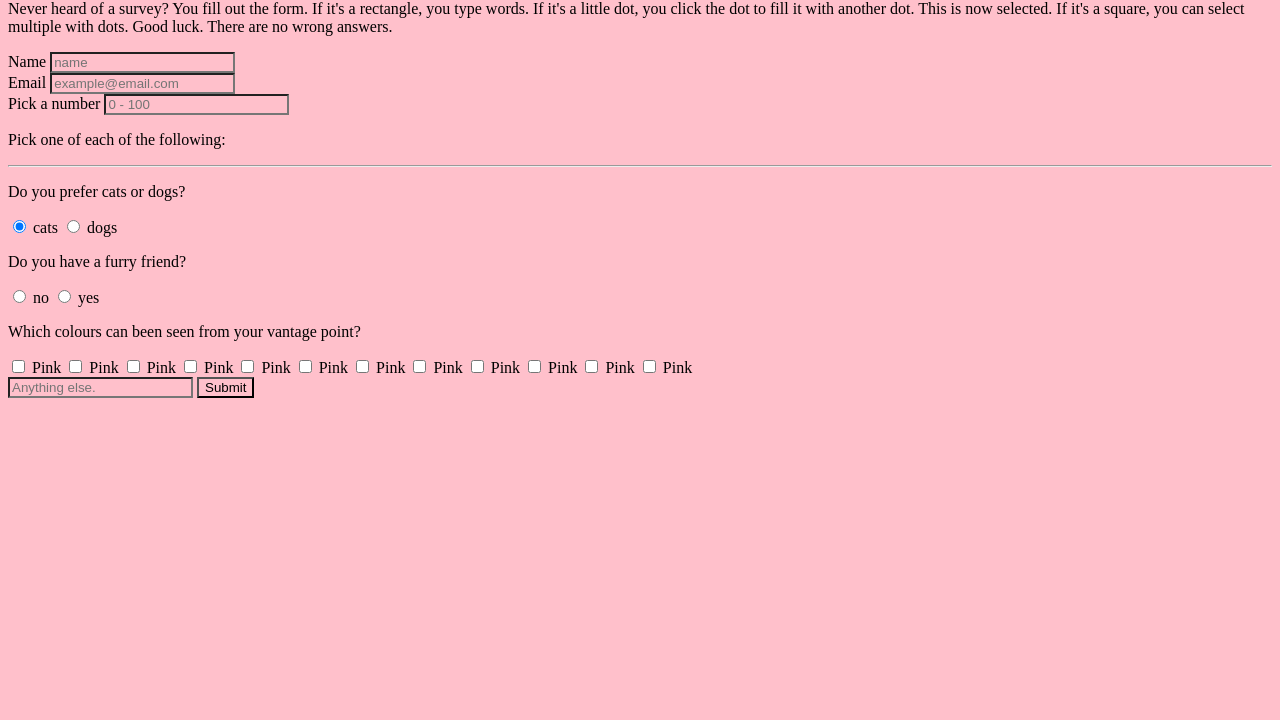
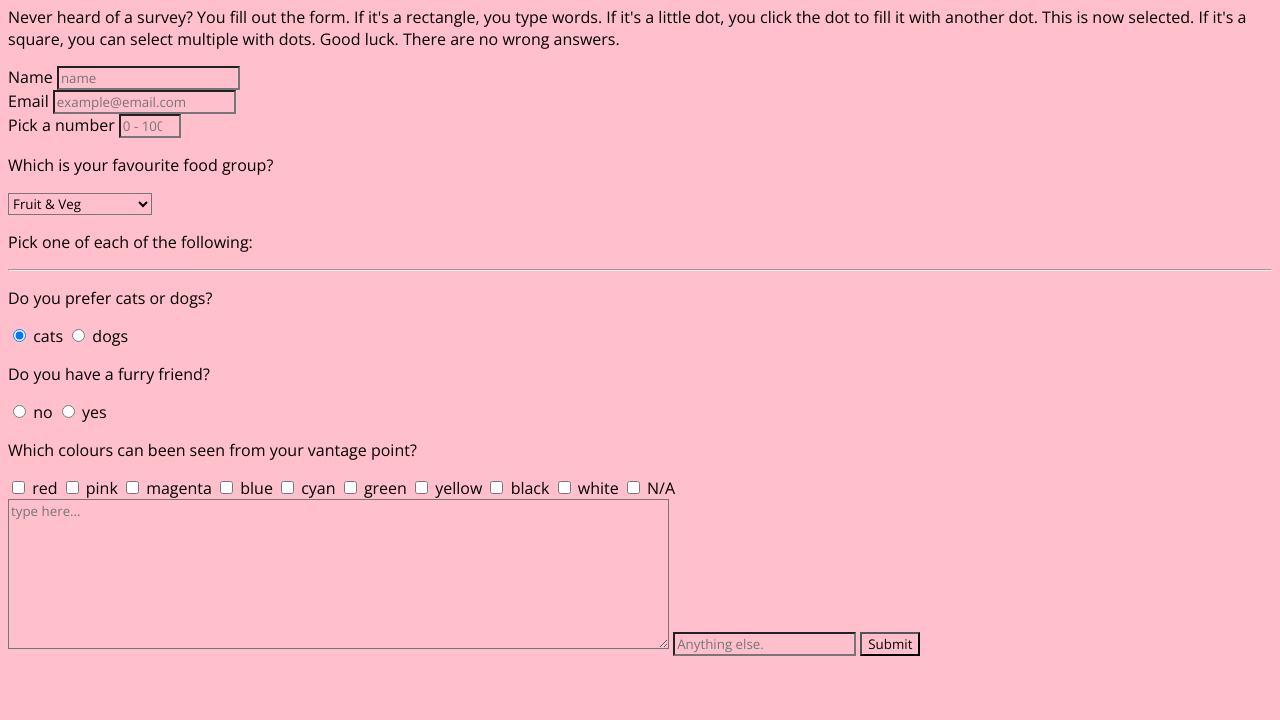
Before and after one commit to teiResa/rwd, a plain HTML site: page survey/survey.html in a window 1280 px wide. Shown: the part 80-800 px from the top of the page. Drawn offline with nearby package versions, Linux system fonts and the light colour scheme; a web font is replaced by a local one.

Commit message:
10/10 test

```diff
--- a/survey/survey.css
+++ b/survey/survey.css
@@ -1,3 +1,6 @@
 * {
   background-color: pink;
+  font-family: "Open Sans";
 }
+
+#survey-form {}
--- a/survey/survey.html
+++ b/survey/survey.html
@@ -4,7 +4,14 @@
     <meta charset="utf-8">
     <title>FCC Survey </title>
 
+
     <link rel="stylesheet" href="survey.css">
+
+    <meta name="author" content="teiResa">
+    <link rel="icon" href="..\assets\teiResaHead.ico">
+    <link href="https://fonts.googleapis.com/css?family=Open+Sans" rel="stylesheet">
+    <link href="https://fonts.googleapis.com/css2?family=Cute+Font&amp;family=Gaegu:wght@300;400&amp;family=Stylish&amp;display=swap" rel="stylesheet">
+
   </head>
   <body>
     <header>
@@ -13,102 +20,102 @@
       </div>
       <div id="description-div">
         <p id="description">
-        Never heard of a survey? You fill out the form.
-        If it's a rectangle, you type words. If it's a little dot, you click the
-          dot to fill it with another dot. This is now selected. If it's a square,
-         you can select multiple with dots. Good luck. There are no wrong answers.
+          Never heard of a survey? You fill out the form.
+            If it's a rectangle, you type words. If it's a little dot, you click the
+            dot to fill it with another dot. This is now selected. If it's a square,
+           you can select multiple with dots. Good luck. There are no wrong answers.
          </p>
       </div>
     </header>
       <form id="survey-form" action="index.html" method="post">
         <div class="form-items">
           <label for="name" id="name-label"> Name </label>
-          <input type="text" name="name" id="name" placeholder="name" value="" required>
-              <!-- needs validator -->
+          <input type="name" name="name" id="name" placeholder="name" value=""  required>
+
         </div>
         <div class="form-items">
           <label for="email" id="email-label"> Email</label>
-          <input type="text" name="email" id="email" placeholder="example@email.com" value="" required>
-            <!-- needs validator -->
+          <input type="email" name="email" id="email" placeholder="example@email.com" value="" required>
+
         </div>
         <div class="form-items">
-          <label for="number" id="number">Pick a number</label>
-          <input type="text" id="number" placeholder="0 - 100" name=" number" value="">
-            <!-- needs max and min still and validator -->
+          <label for="number" id="number-label">Pick a number</label>
+          <input type="number" id="number" placeholder="0 - 100" min="0" max="100" name="number" value="">
+
         </div>
         <div class="form-items">
-            <!-- dropdown menu -->
+            <p> Which is your favourite food group? </p>
+            <select class="form-component" name="food-groups" id="dropdown">
+              <option value="produce">Fruit & Veg</option>
+              <option value="grains">Grains</option>
+              <option value="meat">Meat & alternatives</option>
+              <option value="dairy">Dairy & alternatives</option>
+            </select>
         </div>
         <div class="form-items">
           <p class="instruction">Pick one of each of the following:</p>
           <hr>
           <p>Do you prefer cats or dogs?</p>
-            <input type="radio" name="cat-dog" id="cats" checked>
+            <input type="radio" name="cat-dog" id="cats" value="cats" checked>
             <label for="cats">cats</label>
-            <input type="radio" name="cat-dog" id="dogs">
+            <input type="radio" name="cat-dog" id="dogs" value="dogs">
             <label for="dogs">dogs</label>
           <p>Do you have a furry friend?</p>
-            <input type="radio" name="friend" id="no">
+            <input type="radio" name="friend" id="no" value="no">
             <label for="no">no</label>
-            <input type="radio" name="friend" id="yes">
+            <input type="radio" name="friend" id="yes"value="yes">
             <label for="yes">yes</label>
         </div>
         <div class="form-items">
           <p>Which colours can been seen from your vantage point?</p>
-            <label for="">
-              <input type="checkbox" name="colours" id="pink" value="1">
-              Pink
+            <label for="red">
+              <input type="checkbox" name="colours" id="red" value="red">
+              red
             </label>
-            <label for="">
-              <input type="checkbox" name="colours" id="pink">
-              Pink
+            <label for="pink">
+              <input type="checkbox" name="colours" id="pink" value="pink">
+              pink
             </label>
-            <label for="">
-              <input type="checkbox" name="colours" id="pink">
-              Pink
+            <label for="magenta">
+              <input type="checkbox" name="colours" id="magenta" value="magenta">
+              magenta
             </label>
-            <label for="">
-              <input type="checkbox" name="colours" id="pink">
-              Pink
+            <label for="blue">
+              <input type="checkbox" name="colours" id="blue" value="blue">
+              blue
             </label>
-            <label for="">
-              <input type="checkbox" name="colours" id="pink">
-              Pink
+            <label for="cyan">
+              <input type="checkbox" name="colours" id="cyan" value="cyan">
+              cyan
             </label>
-            <label for="">
-              <input type="checkbox" name="colours" id="pink">
-              Pink
+            <label for="green">
+              <input type="checkbox" name="colours" id="green" value="green">
+              green
             </label>
-            <label for="">
-              <input type="checkbox" name="colours" id="pink">
-              Pink
+            <label for="yellow">
+              <input type="checkbox" name="colours" id="yellow" value="yellow">
+              yellow
             </label>
-            <label for="">
-              <input type="checkbox" name="colours" id="pink">
-              Pink
+            <label for="black">
+              <input type="checkbox" name="colours" id="black" value="black">
+              black
             </label>
-            <label for="">
-              <input type="checkbox" name="colours" id="pink">
-              Pink
+            <label for="white">
+              <input type="checkbox" name="colours" id="white" value="white">
+              white
             </label>
-            <label for="">
-              <input type="checkbox" name="colours" id="pink">
-              Pink
+            <label for="non-applicable">
+              <input type="checkbox" name="colours" id="non-applicable" value="non-applicable">
+              N/A
             </label>
-            <label for="">
-              <input type="checkbox" name="colours" id="pink">
-              Pink
-            </label>
-            <label for="">
-              <input type="checkbox" name="colours" id="pink">
-              Pink
-            </label>
+
 
         </div>
         <div class="form-items">
 
         </div>
 
+        <textarea name="comment" rows="8" cols="80" placeholder="type here..."></textarea>
 
           <input type="textarea" placeholder="Anything else." name="comments" value="">
           <button type="submit" id="submit" name="button">Submit</button>
```
